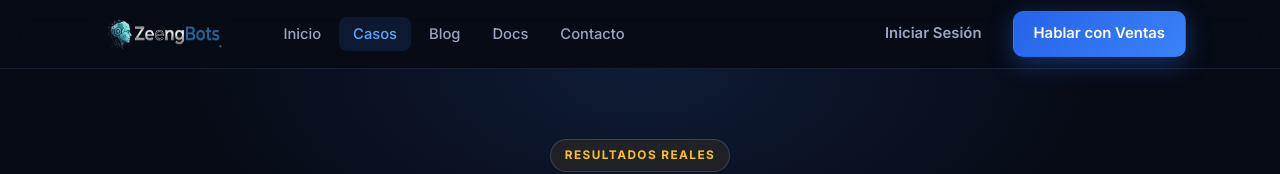
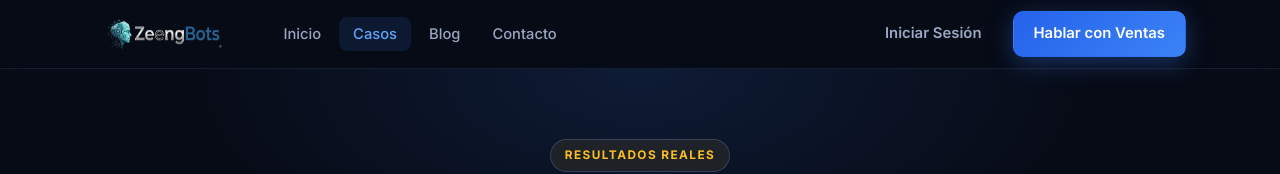
Before and after one commit to hiautomates/zeengbots, a plain HTML site: page site/cases.html in a window 1280 px wide. Shown: the top 174 px of the page. Drawn offline with Linux system fonts and the light colour scheme.

Commit message:
Update cases.html

```diff
--- a/site/cases.html
+++ b/site/cases.html
@@ -18,7 +18,6 @@
       <li><a href="index.html">Inicio</a></li>
       <li><a class="active" href="cases.html">Casos</a></li>
       <li><a href="blog.html">Blog</a></li>
-      <li><a href="docs.html">Docs</a></li>
       <li><a href="contact.html">Contacto</a></li>
     </ul>
     <div class="nav-actions">
```
